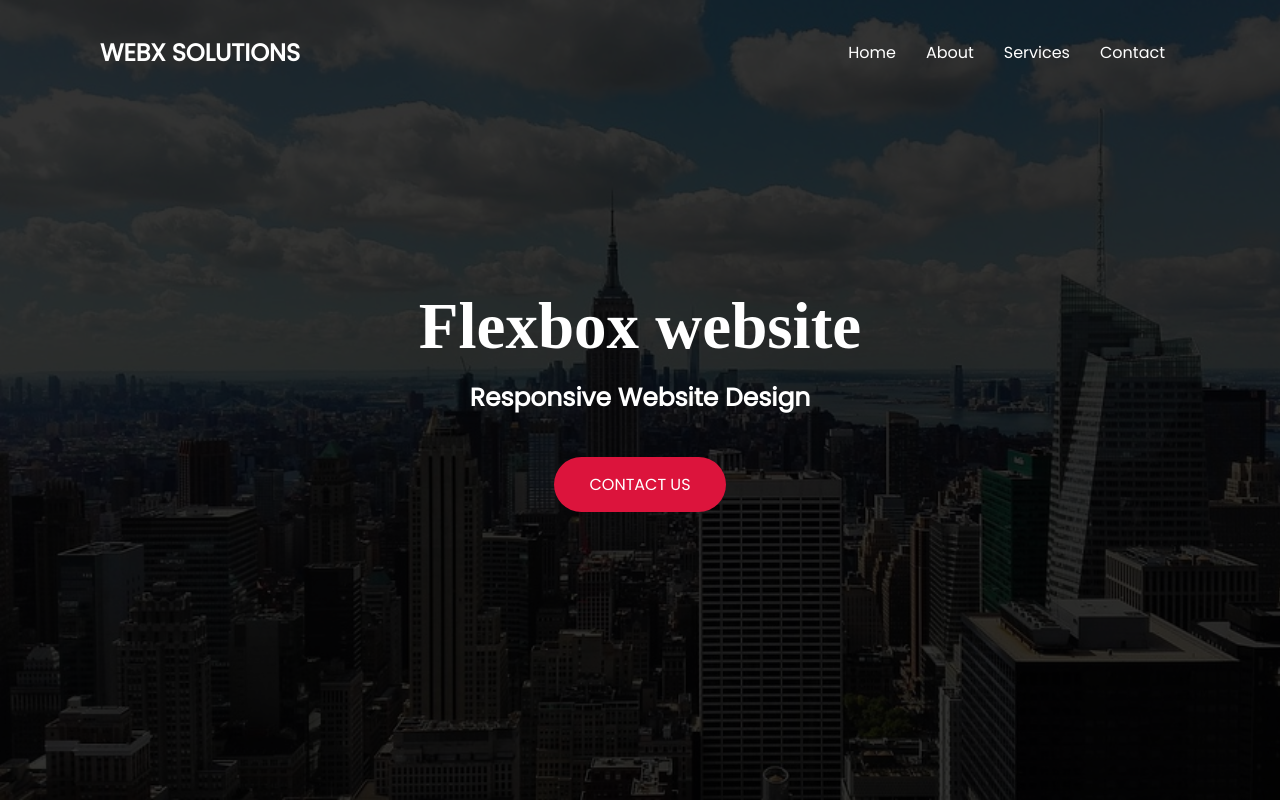
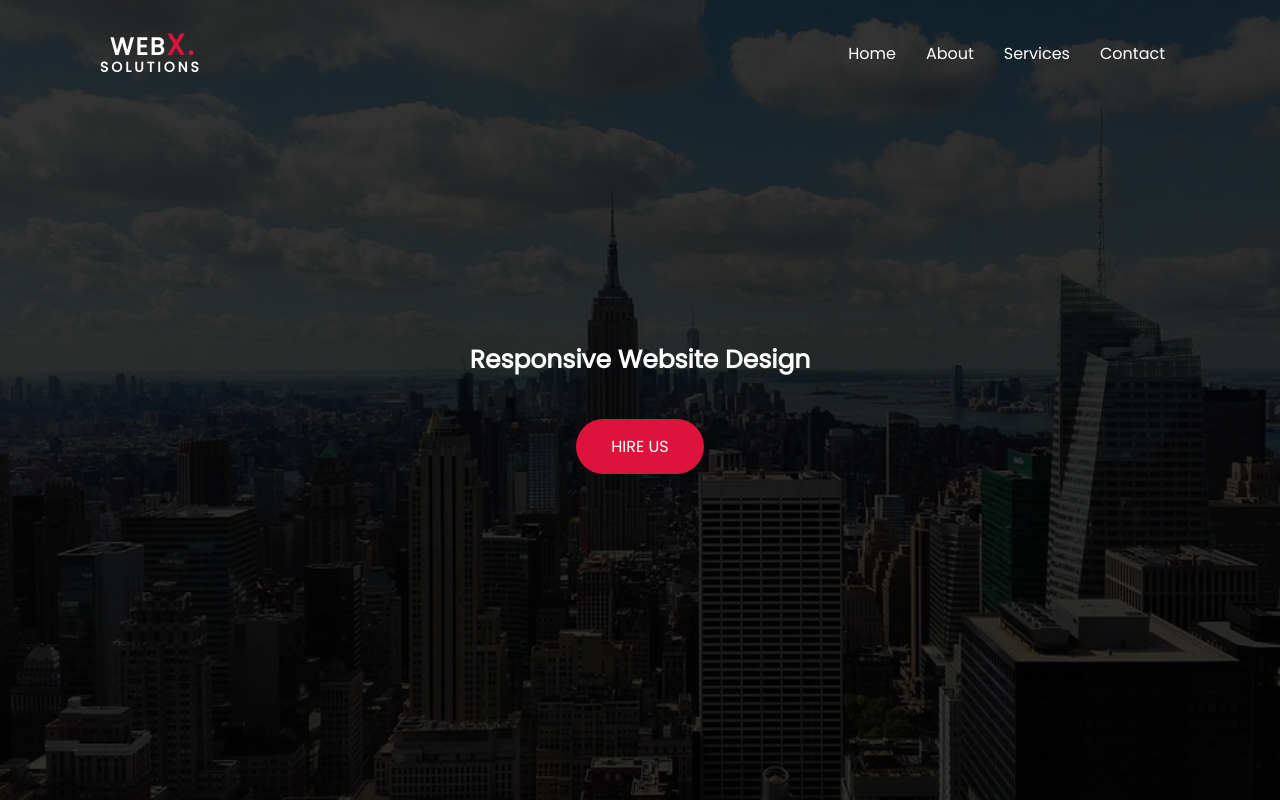
Before and after one commit to awaisahmad64/html-home-page, a plain HTML site: page index.html in a window 1280 px wide. Drawn offline with Linux system fonts and the light colour scheme.

Commit message:
Update index.html
add logo modification

```diff
--- a/index.html
+++ b/index.html
@@ -5,11 +5,34 @@
 	<meta name="viewport" content="width=device-width, initial-scale=1.0">
 	<link rel="stylesheet" href="https://stackpath.bootstrapcdn.com/font-awesome/4.7.0/css/font-awesome.min.css">
 	<link rel="stylesheet" href="css/style.css">
+	<style>
+		h2 a {
+			padding-left: 10px;
+			font-weight: bold;
+		}
+		h2 a span{
+			font-size: 14px;
+            font-weight: 300px;
+            letter-spacing: 3px;
+		}
+		h2{
+			letter-spacing: 2px;
+			margin-bottom: 0;
+			line-height: .7;
+		}
+		.x{
+			font-weight: bold;
+			text-transform: uppercase;
+			color: crimson;
+			font-size: 29px;
+		}
+	</style>
 	<title>Responsive web design by Webx Solutions</title>
 </head>
 <body>
 	<header>
-		<h2><a href="#">Webx Solutions</a></h2>
+		<h2><a href="#">Web<span class="x">x.</span><br><span>solutions</span>
+		</a></h2>
 		<nav>
 			<ul>
 			<li><a href="#">Home</a></li>
@@ -21,9 +44,9 @@
 	</header>
 	<section class="banner-area">
 		<div class="banner-image"></div>
-		<h1>Flexbox website</h1>
+		<h1></h1>
 		<h3>Responsive Website Design</h3>
-		<a href="#" class="banner-btn">Contact us</a>
+		<a href="#" class="banner-btn">Hire Us</a>
 	</section>
 </body>
 </html>
```
